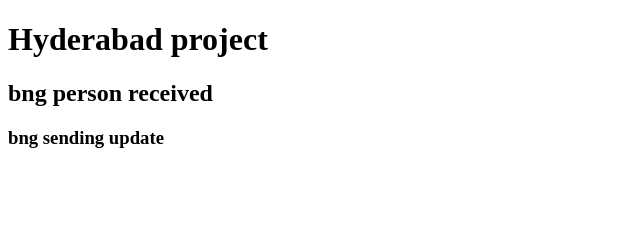
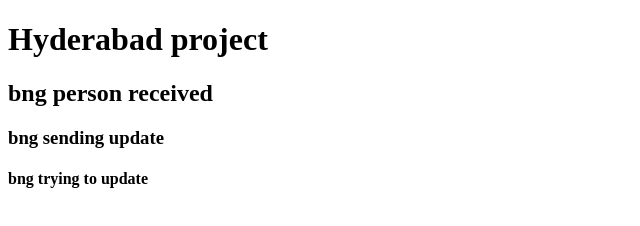
Before and after one commit to SAI-9848/hyderabad-project, a plain HTML site: page index.html in a window 1280 px wide. Shown: the whole page, without its empty margins (0-640 px from the left). Drawn offline with Linux system fonts and the light colour scheme.

Commit message:
bng updated

```diff
--- a/index.html
+++ b/index.html
@@ -9,5 +9,6 @@
     <h1>Hyderabad project</h1>
     <h2>bng person received</h2>
     <h3>bng sending update</h3>
+    <h4>bng trying to update</h4>
 </body>
 </html>
```
